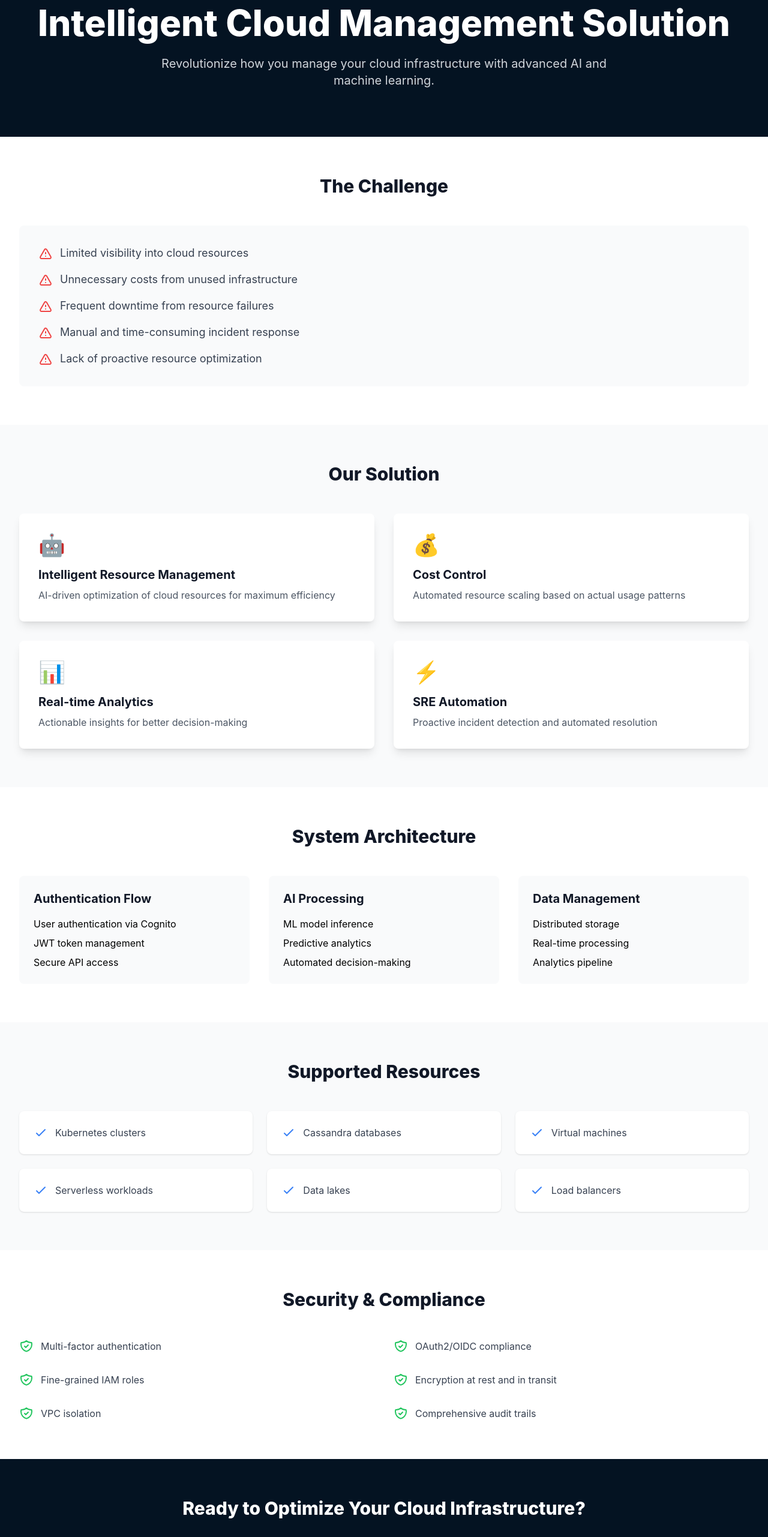
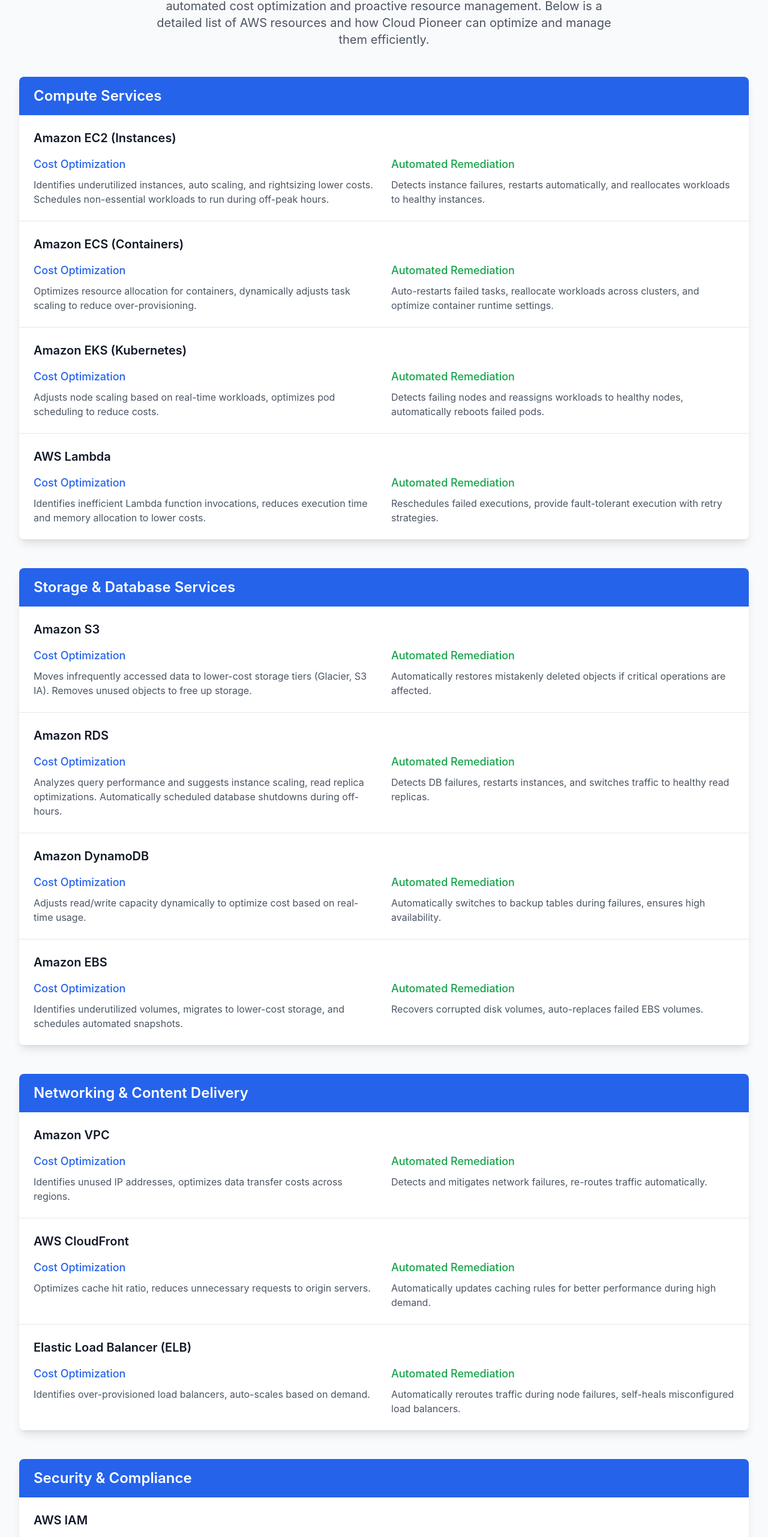
Before and after one commit to dozmanconsulting/pioneer_website, a React (Create React App) app: page /solutions in a window 1280 px wide. Shown: the part 200-2762 px from the top of the page at 60% size. Built offline with nearby package versions, Linux system fonts and the light colour scheme.

Commit message:
created docs for team

```diff
--- a/src/components/Solutions.js
+++ b/src/components/Solutions.js
@@ -1,196 +1,198 @@
 import React from 'react';
 
 const Solutions = () => {
-  const features = [
+  const sections = [
     {
-      title: 'Intelligent Resource Management',
-      description: 'AI-driven optimization of cloud resources for maximum efficiency',
-      icon: '🤖'
+      title: 'Compute Services',
+      resources: [
+        {
+          name: 'Amazon EC2 (Instances)',
+          optimization: 'Identifies underutilized instances, auto scaling, and rightsizing lower costs. Schedules non-essential workloads to run during off-peak hours.',
+          remediation: 'Detects instance failures, restarts automatically, and reallocates workloads to healthy instances.'
         },
         {
-      title: 'Cost Control',
-      description: 'Automated resource scaling based on actual usage patterns',
-      icon: '💰'
+          name: 'Amazon ECS (Containers)',
+          optimization: 'Optimizes resource allocation for containers, dynamically adjusts task scaling to reduce over-provisioning.',
+          remediation: 'Auto-restarts failed tasks, reallocate workloads across clusters, and optimize container runtime settings.'
         },
         {
-      title: 'Real-time Analytics',
-      description: 'Actionable insights for better decision-making',
-      icon: '📊'
+          name: 'Amazon EKS (Kubernetes)',
+          optimization: 'Adjusts node scaling based on real-time workloads, optimizes pod scheduling to reduce costs.',
+          remediation: 'Detects failing nodes and reassigns workloads to healthy nodes, automatically reboots failed pods.'
         },
         {
-      title: 'SRE Automation',
-      description: 'Proactive incident detection and automated resolution',
-      icon: '⚡'
+          name: 'AWS Lambda',
+          optimization: 'Identifies inefficient Lambda function invocations, reduces execution time and memory allocation to lower costs.',
+          remediation: 'Reschedules failed executions, provide fault-tolerant execution with retry strategies.'
+        }
+      ]
+    },
+    {
+      title: 'Storage & Database Services',
+      resources: [
+        {
+          name: 'Amazon S3',
+          optimization: 'Moves infrequently accessed data to lower-cost storage tiers (Glacier, S3 IA). Removes unused objects to free up storage.',
+          remediation: 'Automatically restores mistakenly deleted objects if critical operations are affected.'
+        },
+        {
+          name: 'Amazon RDS',
+          optimization: 'Analyzes query performance and suggests instance scaling, read replica optimizations. Automatically scheduled database shutdowns during off-hours.',
+          remediation: 'Detects DB failures, restarts instances, and switches traffic to healthy read replicas.'
+        },
+        {
+          name: 'Amazon DynamoDB',
+          optimization: 'Adjusts read/write capacity dynamically to optimize cost based on real-time usage.',
+          remediation: 'Automatically switches to backup tables during failures, ensures high availability.'
+        },
+        {
+          name: 'Amazon EBS',
+          optimization: 'Identifies underutilized volumes, migrates to lower-cost storage, and schedules automated snapshots.',
+          remediation: 'Recovers corrupted disk volumes, auto-replaces failed EBS volumes.'
+        }
+      ]
+    },
+    {
+      title: 'Networking & Content Delivery',
+      resources: [
+        {
+          name: 'Amazon VPC',
+          optimization: 'Identifies unused IP addresses, optimizes data transfer costs across regions.',
+          remediation: 'Detects and mitigates network failures, re-routes traffic automatically.'
+        },
+        {
+          name: 'AWS CloudFront',
+          optimization: 'Optimizes cache hit ratio, reduces unnecessary requests to origin servers.',
+          remediation: 'Automatically updates caching rules for better performance during high demand.'
+        },
+        {
+          name: 'Elastic Load Balancer (ELB)',
+          optimization: 'Identifies over-provisioned load balancers, auto-scales based on demand.',
+          remediation: 'Automatically reroutes traffic during node failures, self-heals misconfigured load balancers.'
+        }
+      ]
+    },
+    {
+      title: 'Security & Compliance',
+      resources: [
+        {
+          name: 'AWS IAM',
+          optimization: 'Removes unused permissions, enforces least privilege access for cost-efficient role management.',
+          remediation: 'Detects unauthorized access attempts, auto-restricts compromised accounts.'
+        },
+        {
+          name: 'AWS WAF',
+          optimization: 'Identifies redundant firewall rules, optimizes request filtering for cost savings.',
+          remediation: 'Automatically blocks suspicious traffic based on AI-driven threat detection.'
+        },
+        {
+          name: 'AWS Shield',
+          optimization: 'Adjusts protection levels based on cost-effectiveness, prioritizes high-value applications.',
+          remediation: 'Automatically detects and mitigates DDoS attacks in real-time.'
+        },
+        {
+          name: 'AWS Config',
+          optimization: 'Identifies non-compliant resources, suggests cost-saving policy adjustments.',
+          remediation: 'Auto-corrects non-compliant configurations based on predefined security policies.'
+        }
+      ]
+    },
+    {
+      title: 'Logging & Monitoring',
+      resources: [
+        {
+          name: 'Amazon CloudWatch',
+          optimization: 'Detects excessive log retention suggests retention policy optimizations for lower storage costs.',
+          remediation: 'Identifies application issues based on logs, triggers automated recovery workflows.'
+        },
+        {
+          name: 'AWS X-Ray',
+          optimization: 'Reduces tracing overhead by adjusting sampling rates, optimizes cost on excessive tracing requests.',
+          remediation: 'Auto-restarts failing services based on tracing analysis.'
+        },
+        {
+          name: 'AWS CloudTrail',
+          optimization: 'Detects redundant logging, recommends optimized configurations to reduce cost.',
+          remediation: 'Flags security breaches, triggers automated security response workflows.'
+        }
+      ]
+    },
+    {
+      title: 'Developer & DevOps Services',
+      resources: [
+        {
+          name: 'AWS CodeBuild',
+          optimization: 'Suggests cost-efficient build settings, minimizes unnecessary build executions.',
+          remediation: 'Retries failed builds automatically, optimizes build configurations.'
+        },
+        {
+          name: 'AWS CodePipeline',
+          optimization: 'Optimize build and deployment frequency to reduce costs.',
+          remediation: 'Detects failed deployments, auto-rollbacks to the last stable version.'
+        },
+        {
+          name: 'AWS Step Functions',
+          optimization: 'Reduces unnecessary workflow executions, optimizes parallel execution strategies.',
+          remediation: 'Auto-retries failed workflows ensures fault-tolerant execution.'
+        }
+      ]
+    },
+    {
+      title: 'Machine Learning & AI Services',
+      resources: [
+        {
+          name: 'Amazon SageMaker',
+          optimization: 'Optimizes ML training runs for cost efficiency, schedules lower-cost training windows.',
+          remediation: 'Auto-restarts interrupted training jobs, ensures failover execution.'
+        },
+        {
+          name: 'AWS Lambda AI',
+          optimization: 'Reduces function execution costs by optimizing resource allocation.',
+          remediation: 'Auto-retries failed AI inferences, ensures model reliability.'
+        }
+      ]
     }
   ];
 
-  const resources = [
-    'Kubernetes clusters',
-    'Cassandra databases',
-    'Virtual machines',
-    'Serverless workloads',
-    'Data lakes',
-    'Load balancers'
-  ];
-
-  const securityFeatures = [
-    'Multi-factor authentication',
-    'OAuth2/OIDC compliance',
-    'Fine-grained IAM roles',
-    'Encryption at rest and in transit',
-    'VPC isolation',
-    'Comprehensive audit trails'
-  ];
-
   return (
-    <div className="pt-16 bg-gray-50">
-      {/* Hero Section */}
-      <div className="bg-[#041322] text-white py-20">
-        <div className="max-w-7xl mx-auto px-4 sm:px-6 lg:px-8">
-          <div className="text-center">
-            <h1 className="text-4xl font-extrabold sm:text-5xl md:text-6xl">
-              Intelligent Cloud Management Solution
+    <div className="bg-gray-50 min-h-screen py-12 px-4 sm:px-6 lg:px-8">
+      <div className="max-w-7xl mx-auto">
+        <div className="text-center mb-12">
+          <h1 className="text-4xl font-bold text-gray-900 mb-4">
+            AWS Cloud Resources & Cost Optimization Strategies
           </h1>
-            <p className="mt-6 text-xl text-gray-300 max-w-3xl mx-auto">
-              Revolutionize how you manage your cloud infrastructure with advanced AI and machine learning.
+          <p className="text-xl text-gray-600 max-w-3xl mx-auto">
+            Cloud Pioneer integrates with a wide range of AWS cloud resources, offering automated cost optimization
+            and proactive resource management. Below is a detailed list of AWS resources and how Cloud Pioneer can
+            optimize and manage them efficiently.
           </p>
         </div>
+
+        <div className="space-y-12">
+          {sections.map((section, idx) => (
+            <div key={idx} className="bg-white rounded-lg shadow-lg overflow-hidden">
+              <div className="bg-blue-600 px-6 py-4">
+                <h2 className="text-2xl font-semibold text-white">{section.title}</h2>
+              </div>
+              <div className="divide-y divide-gray-200">
+                {section.resources.map((resource, resourceIdx) => (
+                  <div key={resourceIdx} className="p-6">
+                    <h3 className="text-xl font-semibold text-gray-900 mb-4">{resource.name}</h3>
+                    <div className="grid md:grid-cols-2 gap-6">
+                      <div>
+                        <h4 className="text-lg font-medium text-blue-600 mb-2">Cost Optimization</h4>
+                        <p className="text-gray-600">{resource.optimization}</p>
+                      </div>
+                      <div>
+                        <h4 className="text-lg font-medium text-green-600 mb-2">Automated Remediation</h4>
+                        <p className="text-gray-600">{resource.remediation}</p>
                       </div>
                     </div>
-
-      {/* Challenge Section */}
-      <div className="py-16 bg-white">
-        <div className="max-w-7xl mx-auto px-4 sm:px-6 lg:px-8">
-          <h2 className="text-3xl font-extrabold text-gray-900 text-center mb-12">
-            The Challenge
-          </h2>
-          <div className="bg-gray-50 rounded-lg p-8">
-            <ul className="space-y-4">
-              {[
-                'Limited visibility into cloud resources',
-                'Unnecessary costs from unused infrastructure',
-                'Frequent downtime from resource failures',
-                'Manual and time-consuming incident response',
-                'Lack of proactive resource optimization'
-              ].map((challenge, index) => (
-                <li key={index} className="flex items-start">
-                  <svg className="h-6 w-6 text-red-500 mt-1 mr-3" fill="none" stroke="currentColor" viewBox="0 0 24 24">
-                    <path strokeLinecap="round" strokeLinejoin="round" strokeWidth="2" d="M12 9v2m0 4h.01m-6.938 4h13.856c1.54 0 2.502-1.667 1.732-3L13.732 4c-.77-1.333-2.694-1.333-3.464 0L3.34 16c-.77 1.333.192 3 1.732 3z" />
-                  </svg>
-                  <span className="text-lg text-gray-700">{challenge}</span>
-                </li>
-              ))}
-            </ul>
-          </div>
-        </div>
-      </div>
-
-      {/* Features Section */}
-      <div className="py-16">
-        <div className="max-w-7xl mx-auto px-4 sm:px-6 lg:px-8">
-          <h2 className="text-3xl font-extrabold text-gray-900 text-center mb-12">
-            Our Solution
-          </h2>
-          <div className="grid grid-cols-1 gap-8 md:grid-cols-2">
-            {features.map((feature, index) => (
-              <div key={index} className="bg-white rounded-lg shadow-lg p-8">
-                <div className="text-4xl mb-4">{feature.icon}</div>
-                <h3 className="text-xl font-bold text-gray-900 mb-2">{feature.title}</h3>
-                <p className="text-gray-600">{feature.description}</p>
                   </div>
                 ))}
               </div>
             </div>
-      </div>
-
-      {/* Architecture Section */}
-      <div className="py-16 bg-white">
-        <div className="max-w-7xl mx-auto px-4 sm:px-6 lg:px-8">
-          <h2 className="text-3xl font-extrabold text-gray-900 text-center mb-12">
-            System Architecture
-          </h2>
-          <div className="grid grid-cols-1 md:grid-cols-3 gap-8">
-            <div className="bg-gray-50 rounded-lg p-6">
-              <h3 className="text-xl font-bold text-gray-900 mb-4">Authentication Flow</h3>
-              <ul className="space-y-2">
-                <li>User authentication via Cognito</li>
-                <li>JWT token management</li>
-                <li>Secure API access</li>
-              </ul>
-            </div>
-            <div className="bg-gray-50 rounded-lg p-6">
-              <h3 className="text-xl font-bold text-gray-900 mb-4">AI Processing</h3>
-              <ul className="space-y-2">
-                <li>ML model inference</li>
-                <li>Predictive analytics</li>
-                <li>Automated decision-making</li>
-              </ul>
-            </div>
-            <div className="bg-gray-50 rounded-lg p-6">
-              <h3 className="text-xl font-bold text-gray-900 mb-4">Data Management</h3>
-              <ul className="space-y-2">
-                <li>Distributed storage</li>
-                <li>Real-time processing</li>
-                <li>Analytics pipeline</li>
-              </ul>
-            </div>
-          </div>
-        </div>
-      </div>
-
-      {/* Resources Section */}
-      <div className="py-16">
-        <div className="max-w-7xl mx-auto px-4 sm:px-6 lg:px-8">
-          <h2 className="text-3xl font-extrabold text-gray-900 text-center mb-12">
-            Supported Resources
-          </h2>
-          <div className="grid grid-cols-2 md:grid-cols-3 gap-6">
-            {resources.map((resource, index) => (
-              <div key={index} className="bg-white rounded-lg shadow p-6 flex items-center">
-                <svg className="h-6 w-6 text-blue-500 mr-3" fill="none" stroke="currentColor" viewBox="0 0 24 24">
-                  <path strokeLinecap="round" strokeLinejoin="round" strokeWidth="2" d="M5 13l4 4L19 7" />
-                </svg>
-                <span className="text-gray-700">{resource}</span>
-              </div>
           ))}
-          </div>
-        </div>
-      </div>
-
-      {/* Security Section */}
-      <div className="py-16 bg-white">
-        <div className="max-w-7xl mx-auto px-4 sm:px-6 lg:px-8">
-          <h2 className="text-3xl font-extrabold text-gray-900 text-center mb-12">
-            Security & Compliance
-          </h2>
-          <div className="grid grid-cols-1 md:grid-cols-2 gap-8">
-            {securityFeatures.map((feature, index) => (
-              <div key={index} className="flex items-center">
-                <svg className="h-6 w-6 text-green-500 mr-3" fill="none" stroke="currentColor" viewBox="0 0 24 24">
-                  <path strokeLinecap="round" strokeLinejoin="round" strokeWidth="2" d="M9 12l2 2 4-4m5.618-4.016A11.955 11.955 0 0112 2.944a11.955 11.955 0 01-8.618 3.04A12.02 12.02 0 003 9c0 5.591 3.824 10.29 9 11.622 5.176-1.332 9-6.03 9-11.622 0-1.042-.133-2.052-.382-3.016z" />
-                </svg>
-                <span className="text-gray-700">{feature}</span>
-              </div>
-            ))}
-          </div>
-        </div>
-      </div>
-
-      {/* CTA Section */}
-      <div className="py-16 bg-[#041322]">
-        <div className="max-w-7xl mx-auto px-4 sm:px-6 lg:px-8 text-center">
-          <h2 className="text-3xl font-extrabold text-white mb-8">
-            Ready to Optimize Your Cloud Infrastructure?
-          </h2>
-          <a
-            href="/contact"
-            className="inline-flex items-center px-6 py-3 border border-transparent text-base font-medium rounded-md text-[#041322] bg-white hover:bg-gray-100"
-          >
-            Get Started
-            <svg className="ml-2 h-5 w-5" fill="none" stroke="currentColor" viewBox="0 0 24 24">
-              <path strokeLinecap="round" strokeLinejoin="round" strokeWidth="2" d="M13 7l5 5m0 0l-5 5m5-5H6" />
-            </svg>
-          </a>
         </div>
       </div>
     </div>
```
Lines whose indentation alone changed are shown as unchanged.
